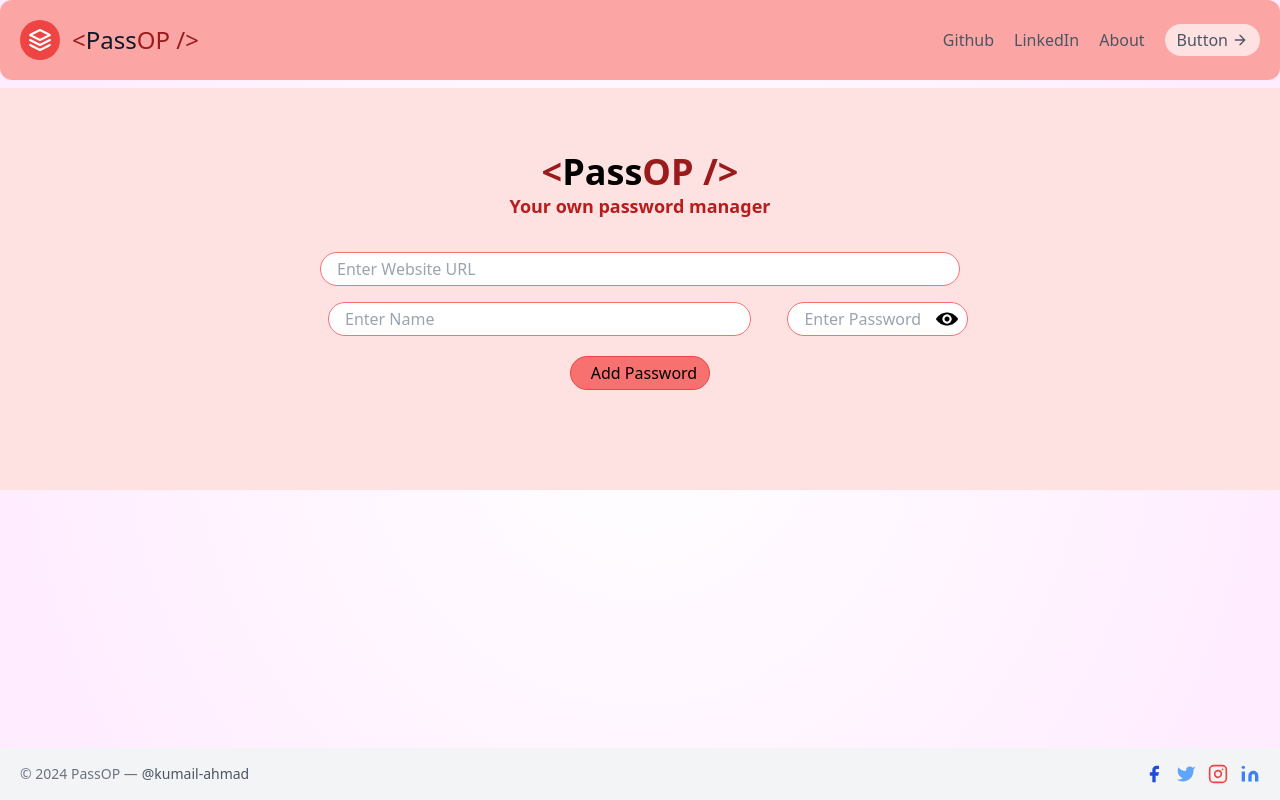
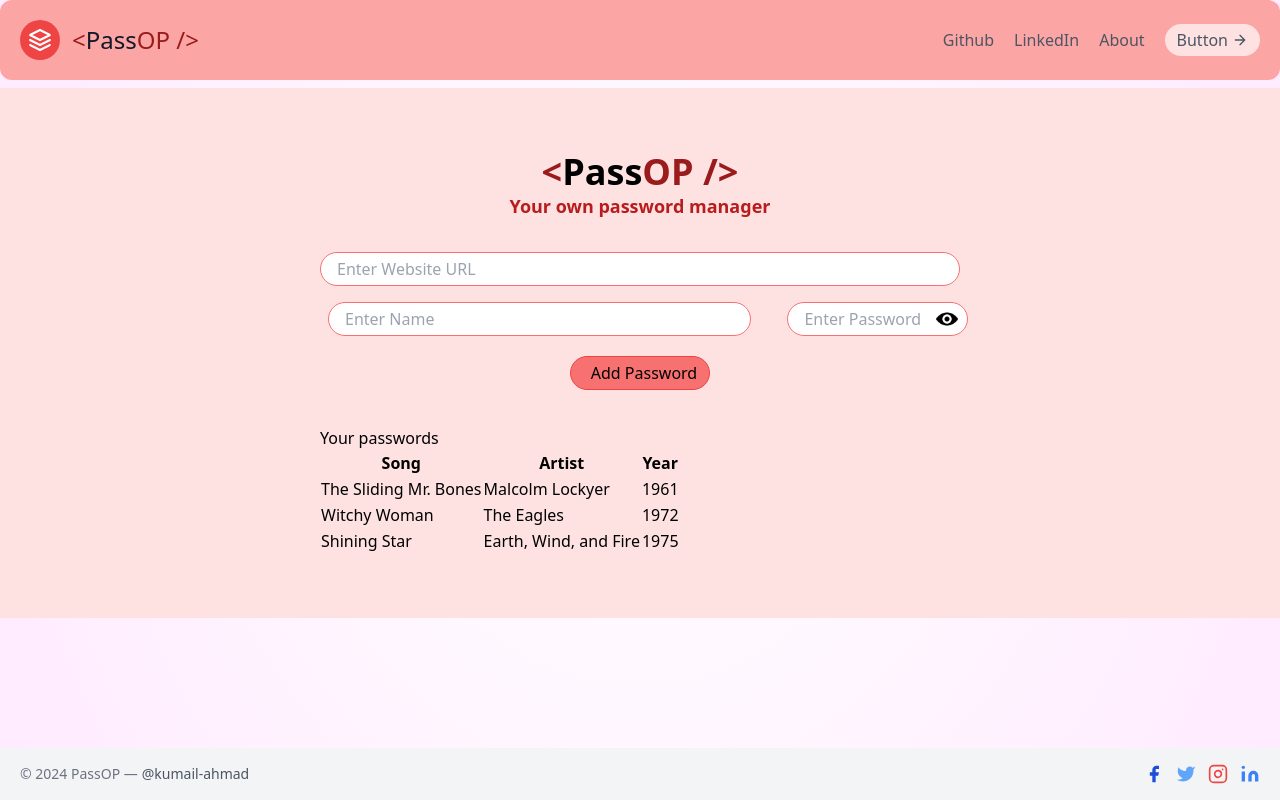
Before and after one commit to kumail-ahmad/pass-op, a React (Vite) app: page / in a window 1280 px wide. Built offline with nearby package versions, Linux system fonts and the light colour scheme; some icons are missing.

Commit message:
added functions to store data in localStorage

```diff
--- a/src/components/manager.jsx
+++ b/src/components/manager.jsx
@@ -1,9 +1,19 @@
 // import React from "react";
 
-import { useRef } from "react";
+import { useRef, useState, useEffect } from "react";
 
 const Manager = () => {
   const ref = useRef();
+  const [form, setform] = useState({ site: "", username: "", password: "" });
+  const [passwordsArray, setPasswordsArray] = useState([]);
+
+  useEffect(() => {
+    let passwords = localStorage.getItem("passwords");
+    // let passwordArray;
+    if (passwords) {
+      setPasswordsArray(JSON.parse(passwords));
+    }
+  }, []);
   const showPassword = () => {
     // alert("password was shown");
     if (ref.current.src.includes("icons/hidden.png")) {
@@ -11,6 +21,15 @@ const Manager = () => {
     } else {
       ref.current.src = "icons/hidden.png";
     }
+  };
+  const savePassword = () => {
+    // console.log(form);
+    setPasswordsArray([...passwordsArray, form]);
+    localStorage.setItem("password", JSON.stringify([...passwordsArray, form]));
+    console.log(...passwordsArray, form);
+  };
+  const handleChange = (e) => {
+    setform({ ...form, [e.target.name]: e.target.value });
   };
 
   return (
@@ -28,19 +47,28 @@ const Manager = () => {
         </p>
         <div className="text-black flex flex-col py-6 items-center">
           <input
+            value={form.site}
+            onChange={handleChange}
             type="text"
+            name="site"
             placeholder="Enter Website URL"
             className="border border-red-400  m-2 rounded-full w-full px-4 py-1"
           />
           <div className="flex w-full justify-between gap-5">
             <input
+              value={form.username}
+              onChange={handleChange}
               type="text"
+              name="username"
               placeholder="Enter Name"
               className="border border-red-400  m-2 w-full rounded-full px-4 py-1"
             />
             <div className="relative">
               <input
+                value={form.password}
+                onChange={handleChange}
                 type="text"
+                name="password"
                 placeholder="Enter Password"
                 className="border  border-red-400 m-2 w-full rounded-full px-4 py-1"
               />
@@ -57,7 +85,10 @@ const Manager = () => {
               </span>
             </div>
           </div>
-          <button className="flex rounded-full border bg-red-400 border-red-500 w-fit justify-center items-center py-1 px-3 hover:bg-red-300 gap-2 m-3">
+          <button
+            onClick={savePassword}
+            className="flex rounded-full border bg-red-400 border-red-500 w-fit justify-center items-center py-1 px-3 hover:bg-red-300 gap-2 m-3"
+          >
             <lord-icon
               src="https://cdn.lordicon.com/sbnjyzil.json"
               trigger="hover"
@@ -65,6 +96,35 @@ const Manager = () => {
             Add Password
           </button>
         </div>
+        <div className="passwords">
+          <h2>Your passwords</h2>
+          <table className="table-auto">
+            <thead>
+              <tr>
+                <th>Song</th>
+                <th>Artist</th>
+                <th>Year</th>
+              </tr>
+            </thead>
+            <tbody>
+              <tr>
+                <td>The Sliding Mr. Bones </td>
+                <td>Malcolm Lockyer</td>
+                <td>1961</td>
+              </tr>
+              <tr>
+                <td>Witchy Woman</td>
+                <td>The Eagles</td>
+                <td>1972</td>
+              </tr>
+              <tr>
+                <td>Shining Star</td>
+                <td>Earth, Wind, and Fire</td>
+                <td>1975</td>
+              </tr>
+            </tbody>
+          </table>
+        </div>
       </div>
     </>
   );
```
